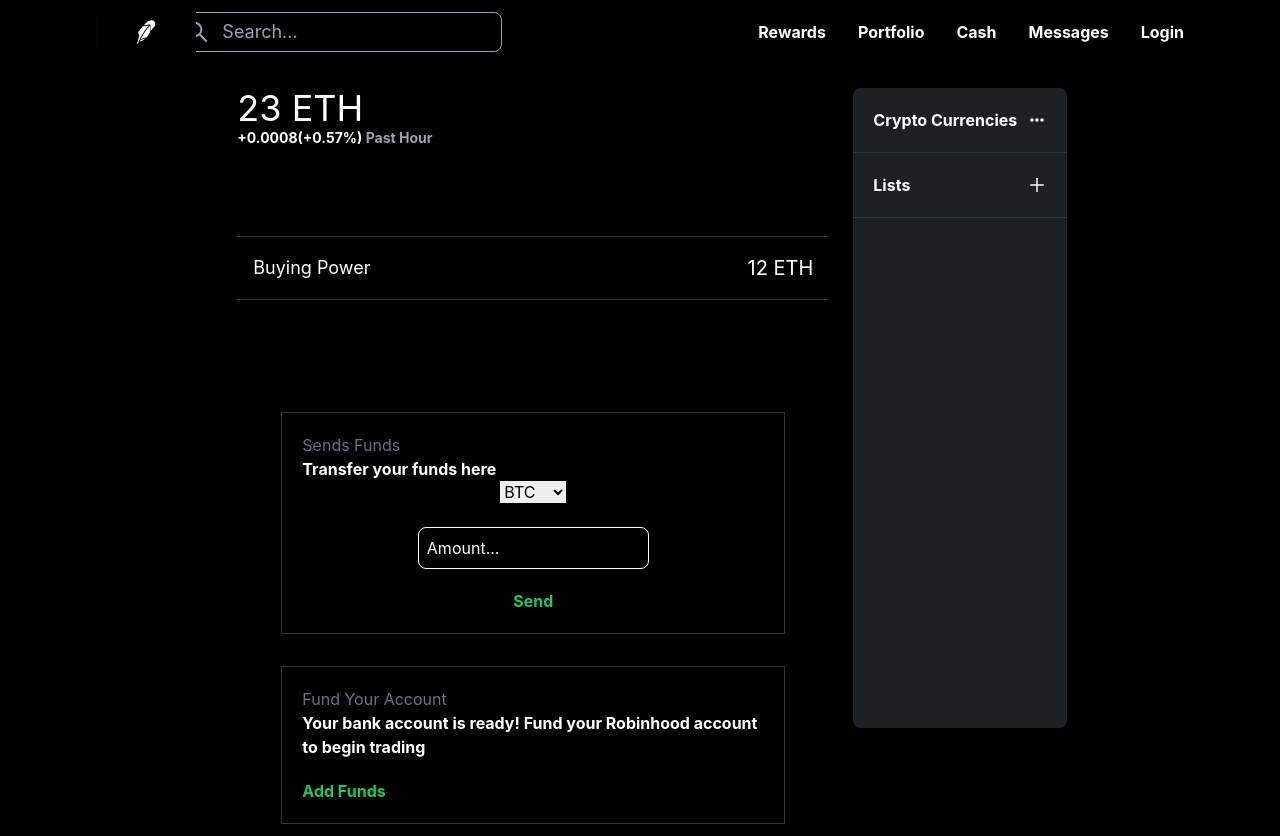
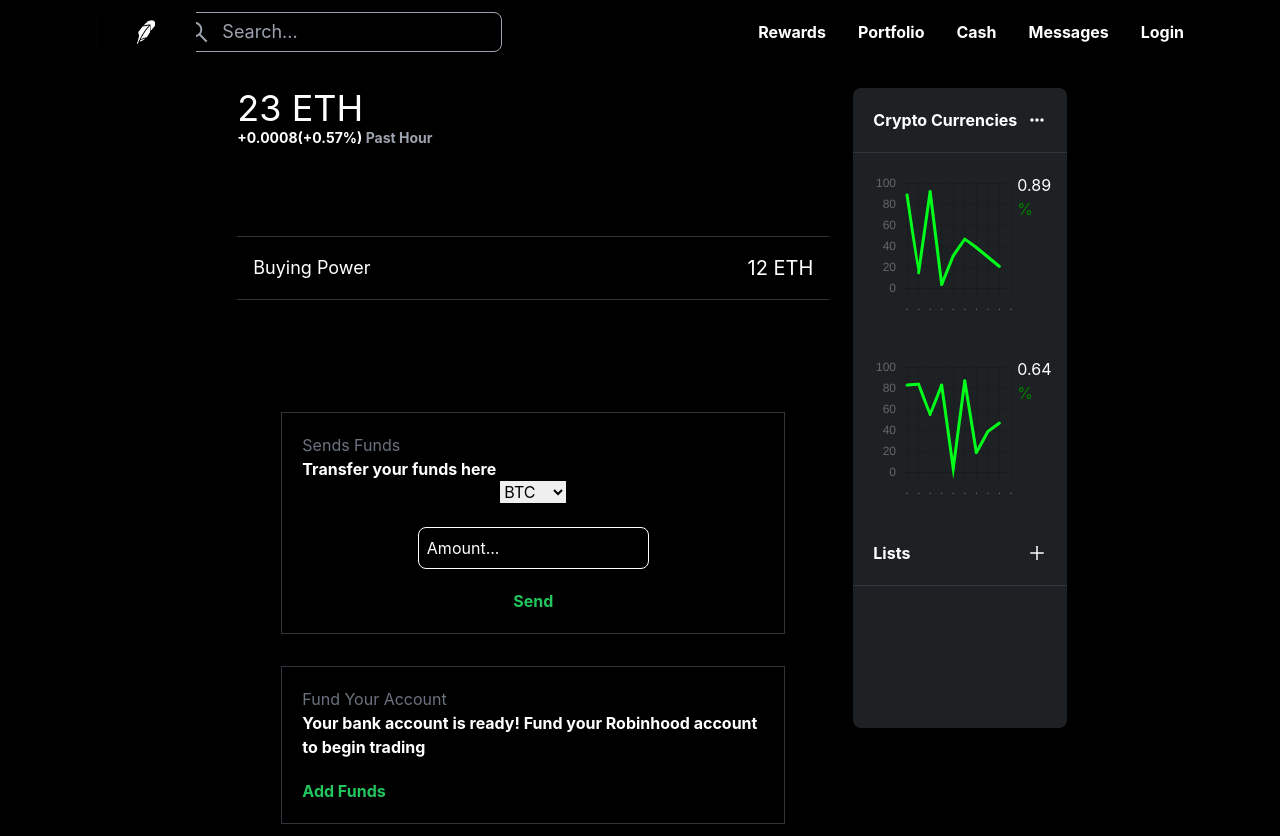
Before and after one commit to pakavi/robinhood-clone, a Next.js app: page / in a window 1280 px wide. Shown: the top 836 px of the page. Built offline with nearby package versions, Linux system fonts and the light colour scheme.

Commit message:
Added assets w/ styles and chart

```diff
--- /dev/null
+++ b/components/Assets.js
@@ -0,0 +1,89 @@
+import { Line } from "react-chartjs-2";
+import Chart from "chart.js/auto";
+
+
+const styles = {
+  wrapper: "flex justify-between p-5  hover:bg-[#30363B] duration-300",
+  container: "flex flex-col text-white items-center justify-center",
+  name: "font-bold",
+  chart: "w-36 h-full",
+  price: "flex flex-col text-white",
+  percent: "text-green-400",
+};
+
+const Assets = ({ coin, price }) => {
+  const randomNumber = () => {
+    let data = [];
+    for (let i = 0; i < 9; i++) {
+      let randomNum = Math.floor(Math.random() * 100);
+      data = [...data, randomNum];
+    }
+    return data;
+  };
+
+  const setGraphColor = () => {
+    if (coin.change < 0) {
+      return "#ef4b09";
+    } else {
+      return "#00ff1a";
+    }
+  };
+
+  const data = {
+    labels: [".", ".", ".", ".", ".", ".", ".", ".", ".", "."],
+    datasets: [
+      {
+        fill: false,
+        lineTension: 0.01,
+        backgroundColor: setGraphColor(),
+        borderColor: setGraphColor(),
+        borderCapStyle: "butt",
+        borderDash: [],
+        borderDashOffset: 0.0,
+        borderJoinStyle: "miter",
+        pointBorderColor: setGraphColor(),
+        pointBackgroundColor: setGraphColor(),
+        pointBorderWidth: 1,
+        pointHoverRadius: 5,
+        pointHoverBackgroundColor: setGraphColor(),
+        pointHoverBorderColor: setGraphColor(),
+        pointHoverBorderWidth: 2,
+        pointRadius: 1,
+        pointHitRadius: 10,
+        data: randomNumber(),
+      },
+    ],
+  };
+
+  const options = {
+    plugins: {
+      legend: {
+        display: false,
+      },
+    },
+  };
+
+  return (
+    <div className={styles.wrapper}>
+      <div className={styles.container}>
+        <div className={styles.name}>{coin.symbol}</div>
+      </div>
+      <div>
+        <div className={styles.chart}>
+          <Line data={data} options={options} width={400} height={400} />
+        </div>
+      </div>
+      <div className={styles.price}>
+        <div>{price}</div>
+        <div
+          className={styles.percent}
+          style={{ color: coin.change > 0 ? "#ef4b09" : "green" }}
+        >
+          {coin.change}%
+        </div>
+      </div>
+    </div>
+  );
+};
+
+export default Assets;
--- a/package.json
+++ b/package.json
@@ -9,8 +9,10 @@
     "lint": "next lint"
   },
   "dependencies": {
+    "chart.js": "^3.7.1",
     "next": "12.1.4",
     "react": "18.0.0",
+    "react-chartjs-2": "^4.1.0",
     "react-dom": "18.0.0",
     "react-icons": "^4.3.1"
   },
--- a/pages/index.js
+++ b/pages/index.js
@@ -4,6 +4,7 @@
 import Header from '../components/Header.js'
 import BuyTokens from '../components/BuyTokens.js'
 import Notice from '../components/Notice.js'
+import Assets from '../components/Assets.js'
 
 
 const styles = {
@@ -70,8 +71,8 @@
             <div className={styles.ItemTitle}>Crypto Currencies</div>
             <BiDotsHorizontalRounded className={styles.moreOptions} />
           </div>
-          {/* Map through coins */}
-          {/* <Asset /> */}
+          <Assets coin={"BTC"} price={0.89} />
+          <Assets coin={"ETH"} price={0.64} />
           <div className={styles.rightMainItem}>
             <div className={styles.ItemTitle}>Lists</div>
             <AiOutlinePlus className={styles.moreOptions} />
```
Also changed, not shown: 2 other files (tests, documents, lock files or other folders).
